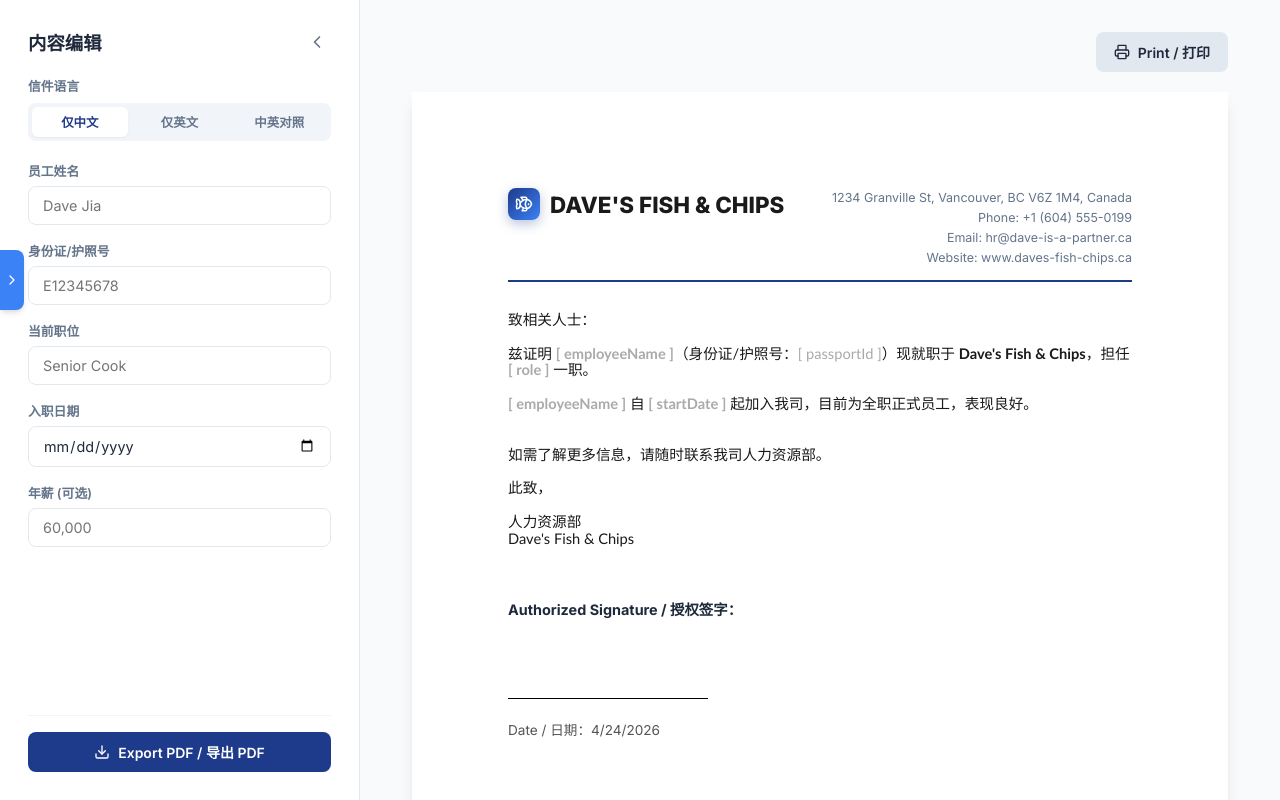
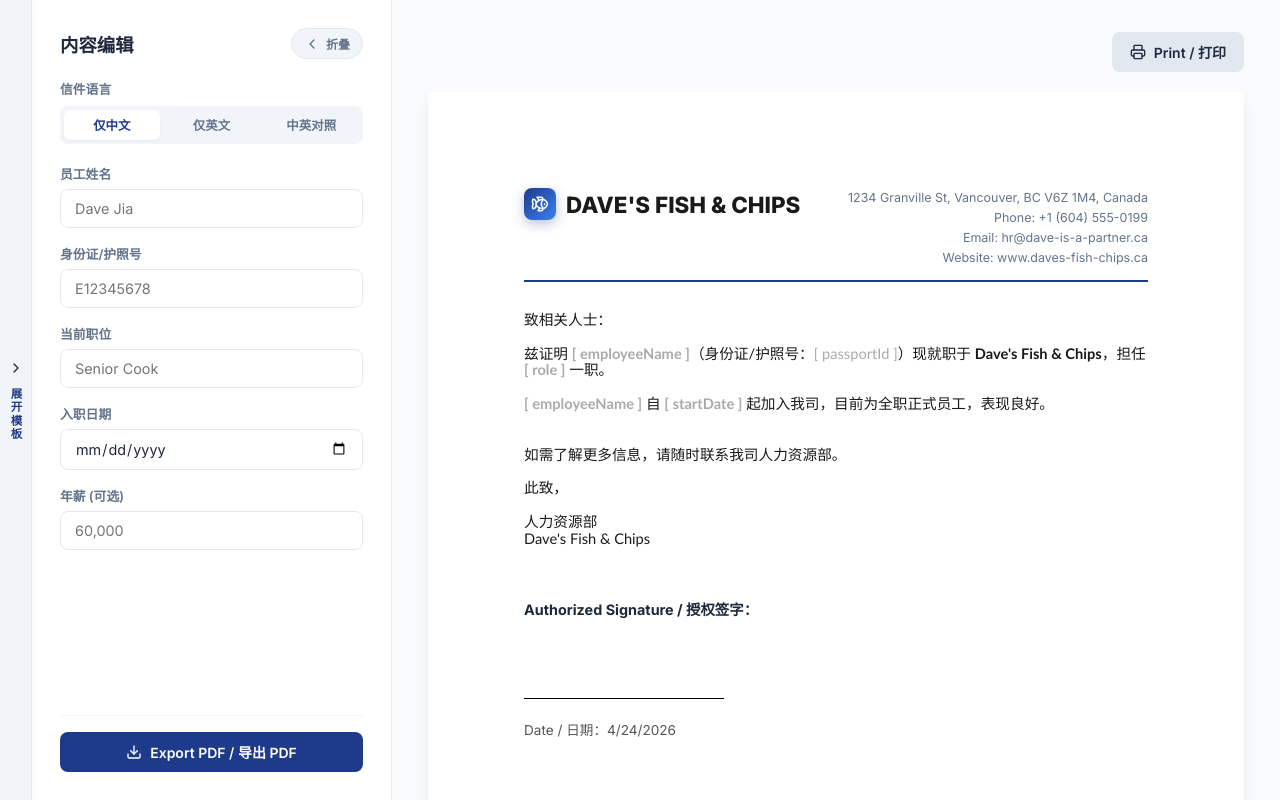
Before and after one commit to jhlbxx/employment_letter, a React (Vite) app: page / in a window 1280 px wide. Both pictures are taken after a click on the button "收起侧边栏". Built offline with nearby package versions, Linux system fonts and the light colour scheme.

Commit message:
Final UI refinements and layout stability fixes

```diff
--- a/src/App.jsx
+++ b/src/App.jsx
@@ -21,6 +21,10 @@
     catEmployment: "雇主信类",
     catNotice: "通知与申请类",
     catTermination: "离职与解雇类",
+    collapse: "折叠",
+    expand: "展开",
+    expandEditor: "展开内容编辑",
+    expandTemplates: "展开模板",
   },
   en: {
     templates: "Templates",
@@ -38,6 +42,10 @@
     catEmployment: "Employment Letters",
     catNotice: "Notices & Requests",
     catTermination: "Separation & Termination",
+    collapse: "Collapse",
+    expand: "Expand",
+    expandEditor: "Expand Editor",
+    expandTemplates: "Expand Templates",
   }
 };
 
@@ -304,9 +312,9 @@
             <div
               className="expand-handle sidebar-handle"
               onClick={() => setSidebarCollapsed(false)}
-            title="Expand Sidebar / 展开侧边栏"
             >
               <ChevronRight size={16} />
+              <span className="vertical-text">{UI_STRINGS[uiLang].expandTemplates}</span>
             </div>
           )}
 
@@ -315,11 +323,11 @@
             <div className="editor-header">
               <h2>{UI_STRINGS[uiLang].editor}</h2>
               <button
-              className="toggle-editor-btn"
+                className="toggle-editor-btn-styled"
                 onClick={() => setEditorCollapsed(true)}
-              title={uiLang === 'zh' ? "收起编辑" : "Collapse Editor"}
               >
-              <ChevronLeft size={20} />
+                <ChevronLeft size={16} />
+                <span>{UI_STRINGS[uiLang].collapse}</span>
               </button>
             </div>
 
@@ -407,17 +415,18 @@
           </div>
         </section>
 
-        {/* Preview */}
-        <section className="preview-pane">
         {editorCollapsed && (
           <div
             className="expand-handle"
             onClick={() => setEditorCollapsed(false)}
-              title={uiLang === 'zh' ? "展开编辑" : "Expand Editor"}
           >
             <ChevronRight size={16} />
+            <span className="vertical-text">{UI_STRINGS[uiLang].expandEditor}</span>
           </div>
         )}
+
+        {/* Preview */}
+        <section className="preview-pane">
             <div className="controls">
             <button id="btn-print" className="btn btn-secondary" onClick={() => window.print()}>
               <Printer size={16} /> {UI_STRINGS[uiLang].printBtn}
--- a/src/index.css
+++ b/src/index.css
@@ -127,6 +127,30 @@
 .toggle-sidebar-btn:hover {
   background: #f1f5f9;
   color: var(--primary);
+}
+
+.toggle-sidebar-btn-styled,
+.toggle-editor-btn-styled {
+  background: #f1f5f9;
+  border: 1px solid #e2e8f0;
+  color: var(--text-muted);
+  cursor: pointer;
+  padding: 6px 12px;
+  border-radius: 20px;
+  display: flex;
+  align-items: center;
+  gap: 6px;
+  font-size: 0.75rem;
+  font-weight: 600;
+  transition: all 0.2s;
+}
+
+.toggle-sidebar-btn-styled:hover,
+.toggle-editor-btn-styled:hover {
+  background: var(--primary);
+  color: white;
+  border-color: var(--primary);
+  box-shadow: 0 4px 12px rgba(30, 58, 138, 0.15);
 }
 
 .logo-icon {
@@ -321,22 +345,8 @@
   margin: 0;
 }
 
-.toggle-editor-btn {
-  background: transparent;
-  border: none;
-  color: var(--text-muted);
-  cursor: pointer;
-  padding: 4px;
-  border-radius: 6px;
-  display: flex;
-  align-items: center;
-  justify-content: center;
-  transition: all 0.2s;
-}
-
-.toggle-editor-btn:hover {
-  background: #f1f5f9;
-  color: var(--primary);
+.toggle-editor-btn-styled {
+  /* Inherits most styles from above */
 }
 
 .lang-section {
@@ -490,36 +500,42 @@
 }
 
 .expand-handle {
-  position: absolute;
-  left: 0;
-  top: 50%;
-  transform: translateY(-50%);
-  width: 24px;
-  height: 60px;
-  background: var(--primary);
-  color: white;
+  width: 32px;
+  height: 100%;
+  background: #f8fafc;
+  border-right: 1px solid #e2e8f0;
   display: flex;
+  flex-direction: column;
   align-items: center;
   justify-content: center;
-  border-radius: 0 8px 8px 0;
+  gap: 12px;
   cursor: pointer;
-  box-shadow: var(--shadow-md);
-  z-index: 20;
-  transition: transform 0.2s, background 0.2s;
+  flex-shrink: 0; /* Take up physical space */
+  z-index: 100;
+  transition: background 0.2s;
+}
+
+.expand-handle:hover {
+  background: #f1f5f9;
+}
+
+.expand-handle:hover .vertical-text {
+  color: var(--primary);
+}
+
+.vertical-text {
+  writing-mode: vertical-rl;
+  text-orientation: mixed;
+  font-size: 0.72rem;
+  font-weight: 700;
+  text-transform: uppercase;
+  letter-spacing: 0.15em;
+  color: var(--text-muted);
+  transition: color 0.2s;
 }
 
 .sidebar-handle {
-  top: 35%;
-  background: var(--primary-light);
-}
-
-.expand-handle:hover {
-  background: var(--primary);
-  transform: translateY(-50%) scaleX(1.1);
-}
-
-.sidebar-handle:hover {
-  background: var(--primary-light);
+  box-shadow: 2px 0 10px rgba(0,0,0,0.03);
 }
 
 .controls {
```
Lines whose indentation alone changed are shown as unchanged.
